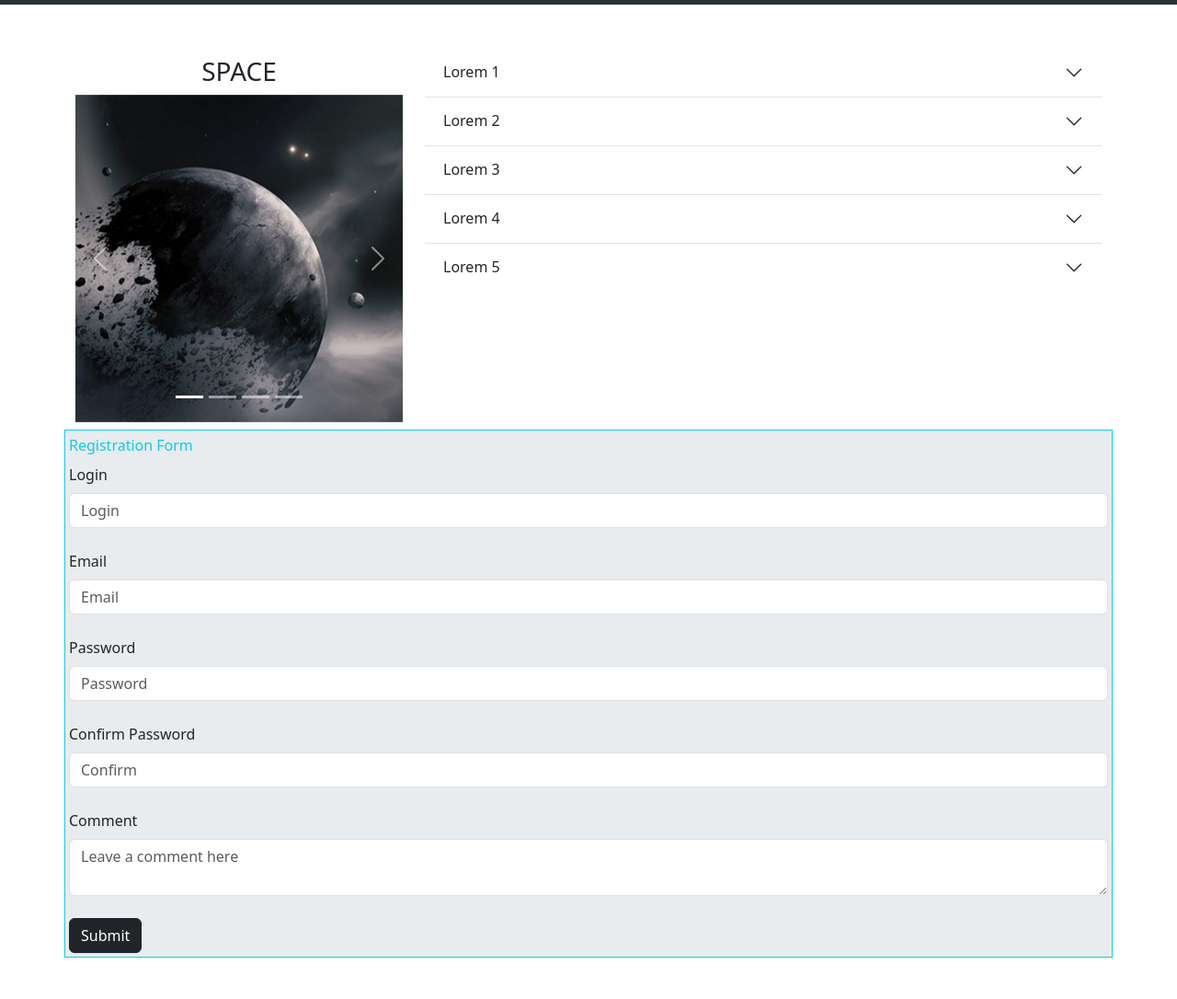
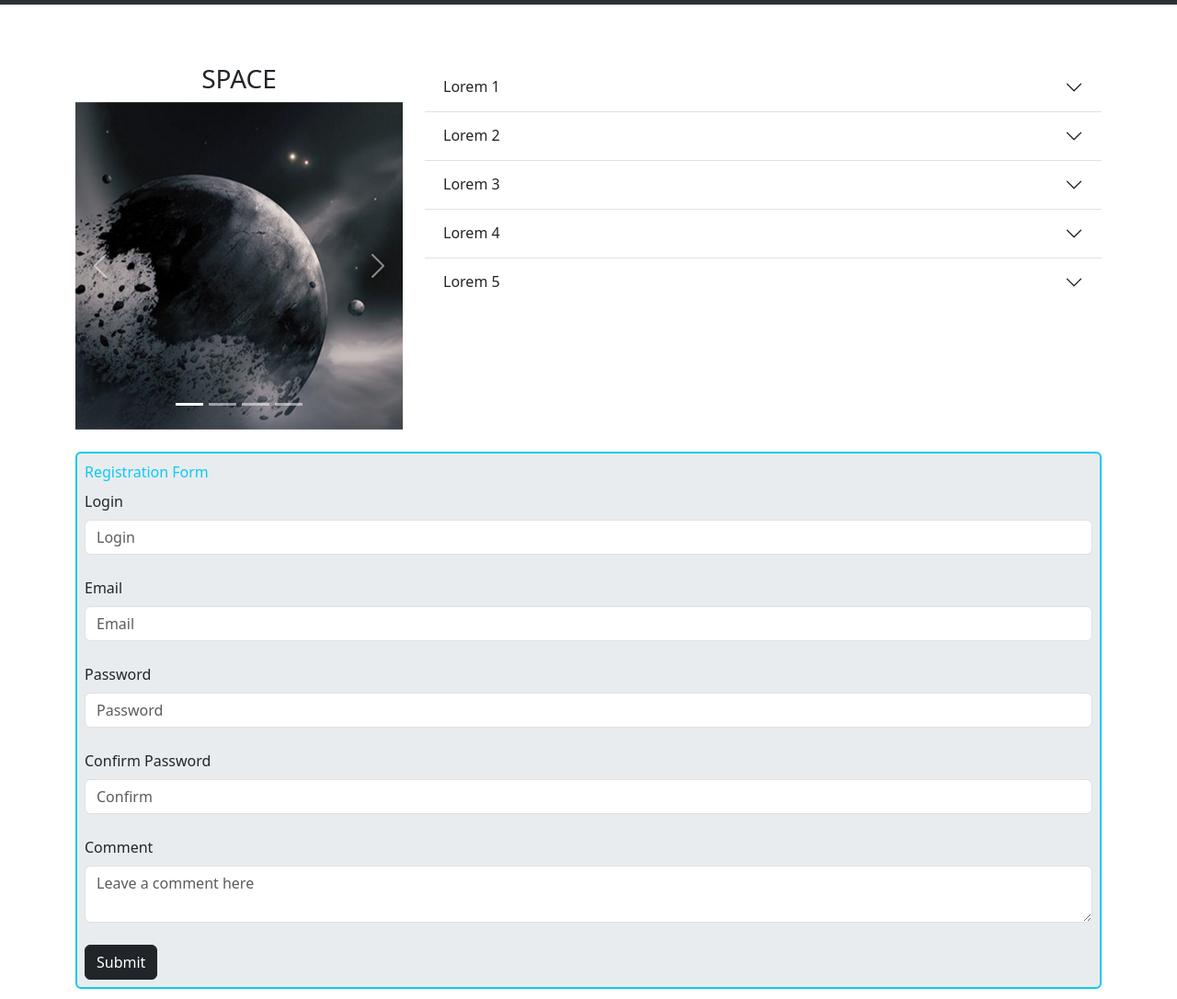
Before and after one commit to vvladyatsenko/bootstrap, a website: page index.html in a window 1280 px wide. Shown: the part 203-1289 px from the top of the page at 92% size. Drawn offline with Linux system fonts and the light colour scheme.

Commit message:
changed form style

```diff
--- a/index.html
+++ b/index.html
@@ -66,7 +66,7 @@
 
     <div class="row">
 
-      <div class="col-xxl-7 col-xl-8">
+      <div class="col-xxl-7 col-xl-8 mt-3">
 
         <div class="accordion accordion-flush" id="accordionFlushExample">
           <div class="accordion-item">
@@ -152,8 +152,8 @@
         </div>
       </div>
 
-      <div class="col-xxl-3 col-xl-4 col-lg-6 order-xl-first">
-        <h3 class="text-center mt-2">SPACE</h3>
+      <div class="col-xxl-3 col-xl-4 col-lg-6 order-xl-first mt-3">
+        <h3 class="text-center">SPACE</h3>
         <div id="carousel" class="carousel slide mb-2">
           <div class="carousel-indicators">
             <button type="button" data-bs-target="#carousel" data-bs-slide-to="0" class="active" aria-current="true"
@@ -187,9 +187,10 @@
         </div>
       </div>
 
-      <div class="col-xxl-2 col-xl-12 col-lg-6 bg-body-secondary p-1 border border-info">
+      <div class="col-xxl-2 col-xl-12 col-lg-6 mt-3">
 
-        <form action="https://tests.fomenko.top/echo/index.php" method="get">
+        <form class="bg-body-secondary border border-2 border-info rounded p-2"
+          action="https://tests.fomenko.top/echo/index.php" method="get">
           <div class="mb-2 text-info">Registration Form</div>
           <div class="mb-4">
             <label class="form-label" for="login">Login</label>
```
